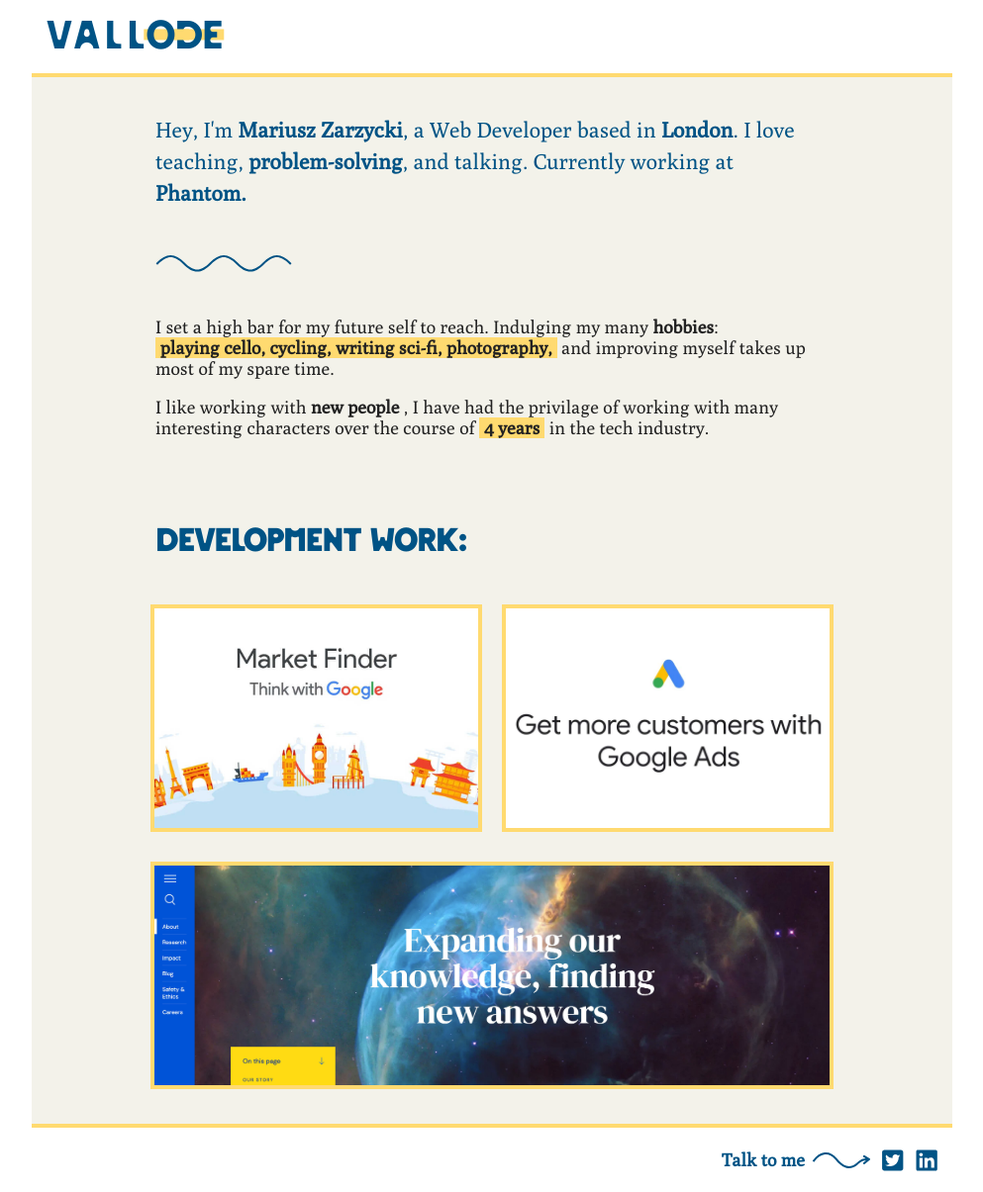
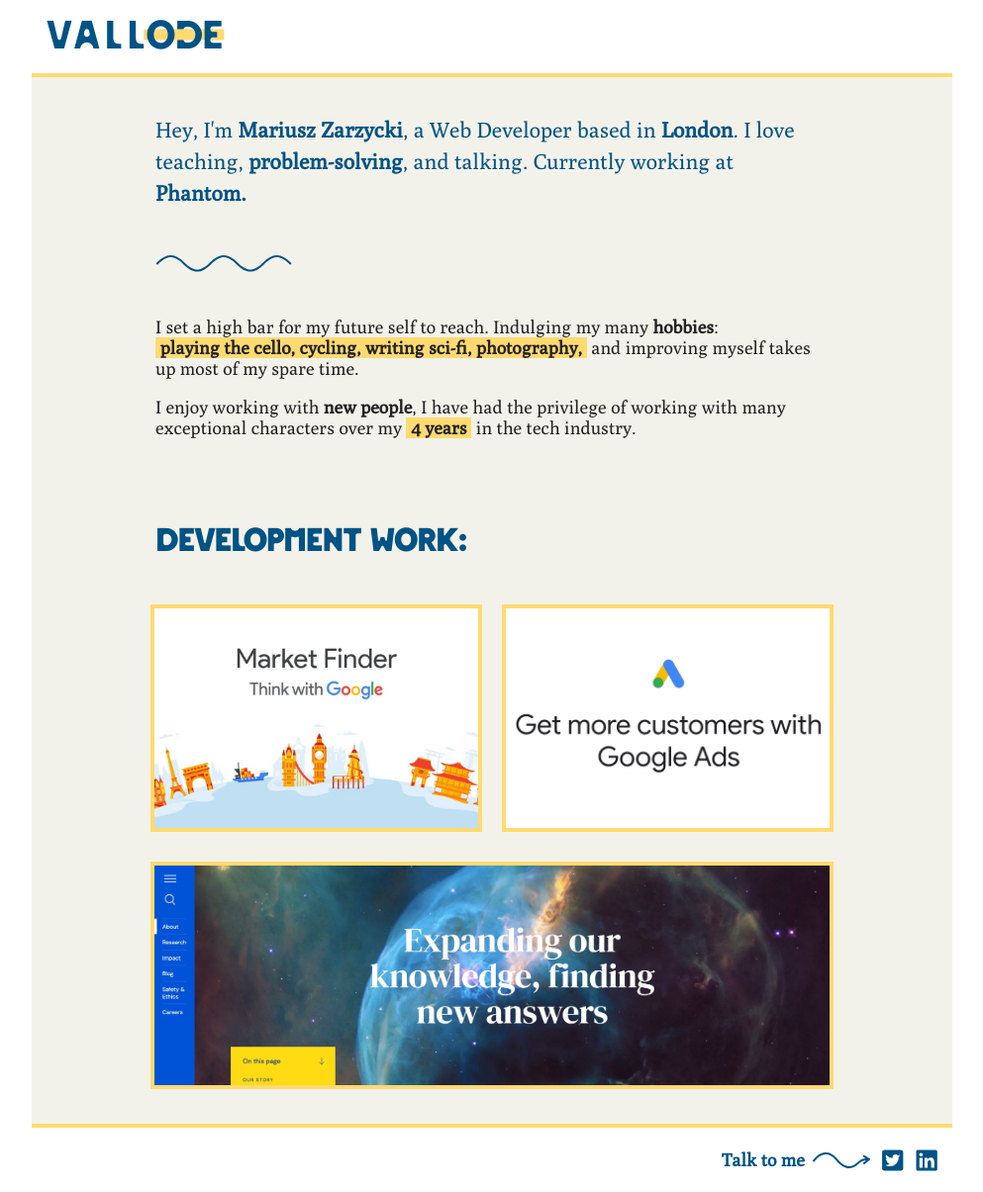
Before and after one commit to vallode/vallode.com, a Jekyll site: the page built from index.html, in a window 1280 px wide. Shown: the whole page at 99% size, without its empty margins (143-1136 px from the left). Built offline with Jekyll 4.4.1, drawn with Linux system fonts in a browser that asks for light colours.

Commit message:
Improve copy on landing

```diff
--- a/index.html
+++ b/index.html
@@ -20,14 +20,14 @@
 
   <p>
     I set a high bar for my future self to reach. Indulging my
-    many <b>hobbies</b>: <span>playing cello, cycling, writing sci-fi,
+    many <b>hobbies</b>: <span>playing the cello, cycling, writing sci-fi,
     photography,</span> and improving myself takes up most of my spare time.
   </p>
 
   <p>
-    I like working with <b>new people </b>, I have had the privilage of working
-    with many interesting characters over the course of <span>4 years</span> in
-    the tech industry.
+    I enjoy working with <b>new people</b>, I have had the privilege of working
+    with many exceptional characters over my <span>4 years</span> in the tech
+    industry.
   </p>
 
   {% include portfolio.html %}
```
